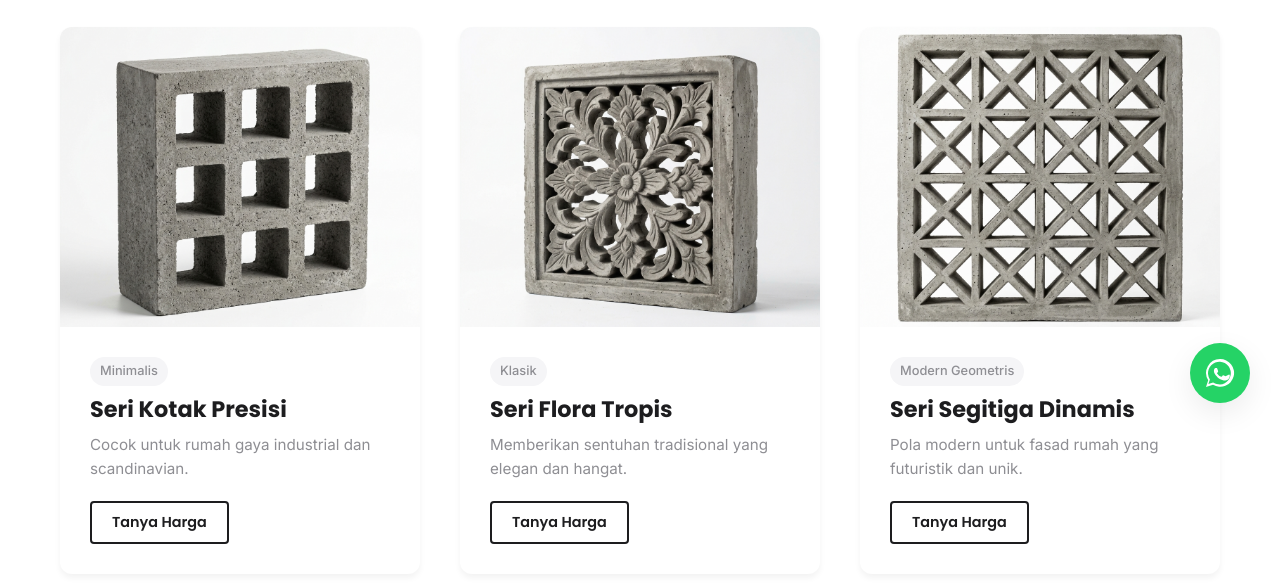
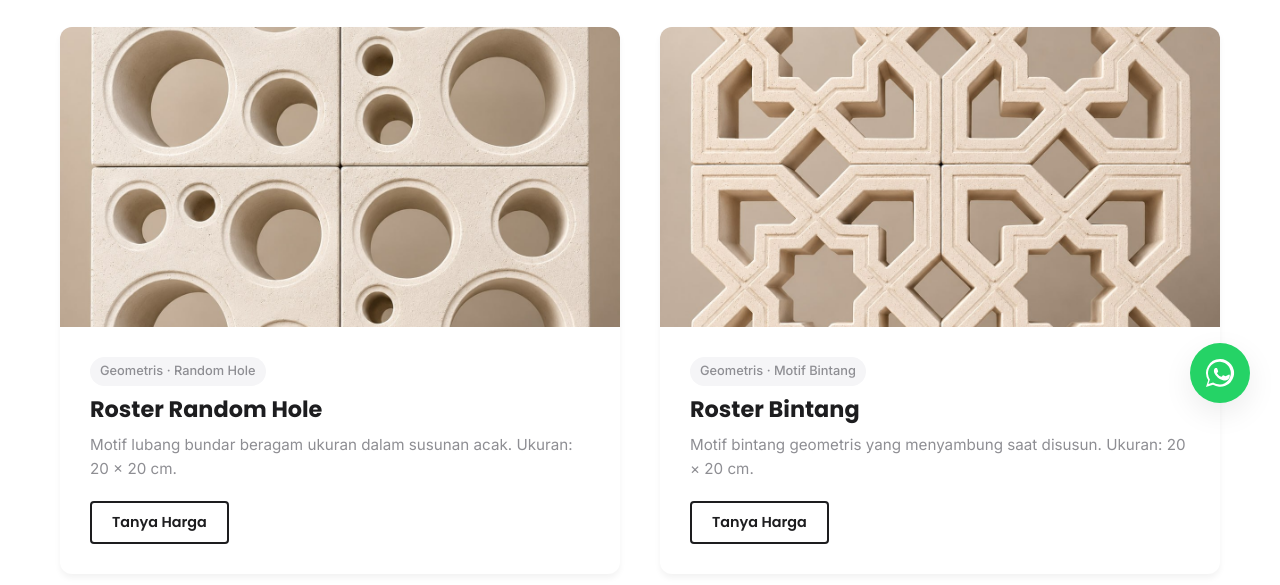
Before and after one commit to prima-8/primaroster-website, a website built with Vite: page produk.html in a window 1280 px wide. Shown: the part 367-952 px from the top of the page. Built offline with nearby package versions, Linux system fonts and the light colour scheme.

Commit message:
chore(products): remove placeholder roster series

```diff
--- a/produk.html
+++ b/produk.html
@@ -52,42 +52,6 @@
       <div class="product-grid mb-5">
         <div class="product-card fade-in">
           <div class="product-img-wrapper">
-            <img src="/product_minimalist.png" alt="Roster Minimalis" loading="lazy">
-          </div>
-          <div class="product-info">
-            <span class="category">Minimalis</span>
-            <h3>Seri Kotak Presisi</h3>
-            <p>Cocok untuk rumah gaya industrial dan scandinavian.</p>
-            <a href="https://wa.me/6281381267900?text=Halo,%20saya%20tertarik%20dengan%20Seri%20Kotak%20Presisi" class="btn btn-outline btn-sm">Tanya Harga</a>
-          </div>
-        </div>
-
-        <div class="product-card fade-in" style="transition-delay: 0.1s">
-          <div class="product-img-wrapper">
-            <img src="/product_classic.png" alt="Roster Klasik" loading="lazy">
-          </div>
-          <div class="product-info">
-            <span class="category">Klasik</span>
-            <h3>Seri Flora Tropis</h3>
-            <p>Memberikan sentuhan tradisional yang elegan dan hangat.</p>
-            <a href="https://wa.me/6281381267900?text=Halo,%20saya%20tertarik%20dengan%20Seri%20Flora%20Tropis" class="btn btn-outline btn-sm">Tanya Harga</a>
-          </div>
-        </div>
-
-        <div class="product-card fade-in" style="transition-delay: 0.2s">
-          <div class="product-img-wrapper">
-            <img src="/product_geometric.png" alt="Roster Modern Geometris" loading="lazy">
-          </div>
-          <div class="product-info">
-            <span class="category">Modern Geometris</span>
-            <h3>Seri Segitiga Dinamis</h3>
-            <p>Pola modern untuk fasad rumah yang futuristik dan unik.</p>
-            <a href="https://wa.me/6281381267900?text=Halo,%20saya%20tertarik%20dengan%20Seri%20Segitiga%20Dinamis" class="btn btn-outline btn-sm">Tanya Harga</a>
-          </div>
-        </div>
-
-        <div class="product-card fade-in" style="transition-delay: 0.3s">
-          <div class="product-img-wrapper">
             <img src="/roster-random-hole.jpg" alt="Roster beton motif Random Hole ukuran 20 x 20 cm dengan lubang bundar beragam ukuran" loading="lazy">
           </div>
           <div class="product-info">
@@ -98,7 +62,7 @@
           </div>
         </div>
 
-        <div class="product-card fade-in" style="transition-delay: 0.4s">
+        <div class="product-card fade-in" style="transition-delay: 0.1s">
           <div class="product-img-wrapper">
             <img src="/roster-bintang.jpg" alt="Roster beton motif Bintang ukuran 20 x 20 cm dengan pola bintang geometris berulang" loading="lazy">
           </div>
```
